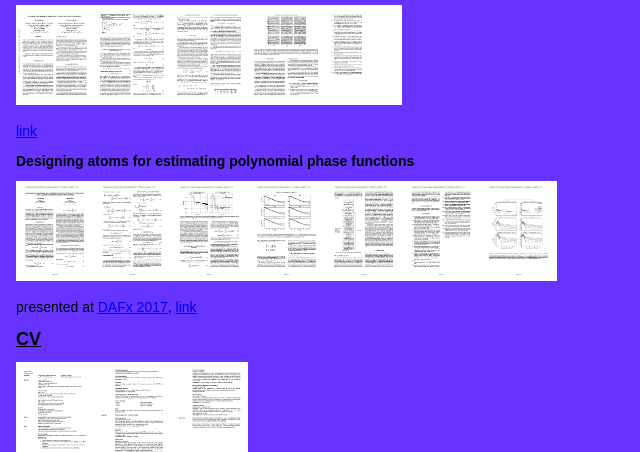
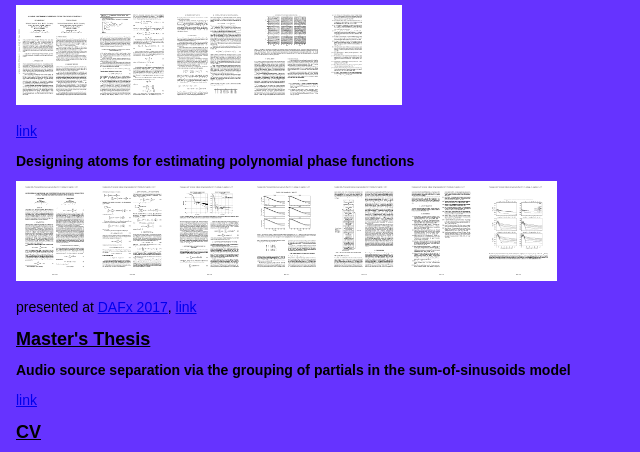
Before and after one commit to mondaugen/nicholas-esterer-website, a plain HTML site: page index.html in a window 1280 px wide. Shown: the part 1225-1677 px from the top of the page, without its empty margins (0-640 px from the left). Drawn offline with Linux system fonts and the light colour scheme.

Commit message:
Added master's thesis

```diff
--- a/index.html
+++ b/index.html
@@ -52,6 +52,10 @@ source code (github)</a>
 <img src="atoms_paper_to_image/atoms.png" style="height:100px">
 <p>presented at <a href="http://www.dafx17.eca.ed.ac.uk/">DAFx 2017</a>, <a href="atoms_paper_to_image/atoms.pdf">link</a></p>
 
+<h1>Master's Thesis</h1>
+<h2>Audio source separation via the grouping of partials in the sum-of-sinusoids model</h2>
+<p><a href="http://digitool.library.mcgill.ca/R/?func=dbin-jump-full&object_id=145317">link</a></p>
+
 <h1>CV</h1>
 <img src="cv_to_image/CV_Nicholas_Esterer_December_2019_joined.png" style="height:100px">
 <p><a href="cv_to_image/CV_Nicholas_Esterer_December_2019.pdf">link</a></p>
```
